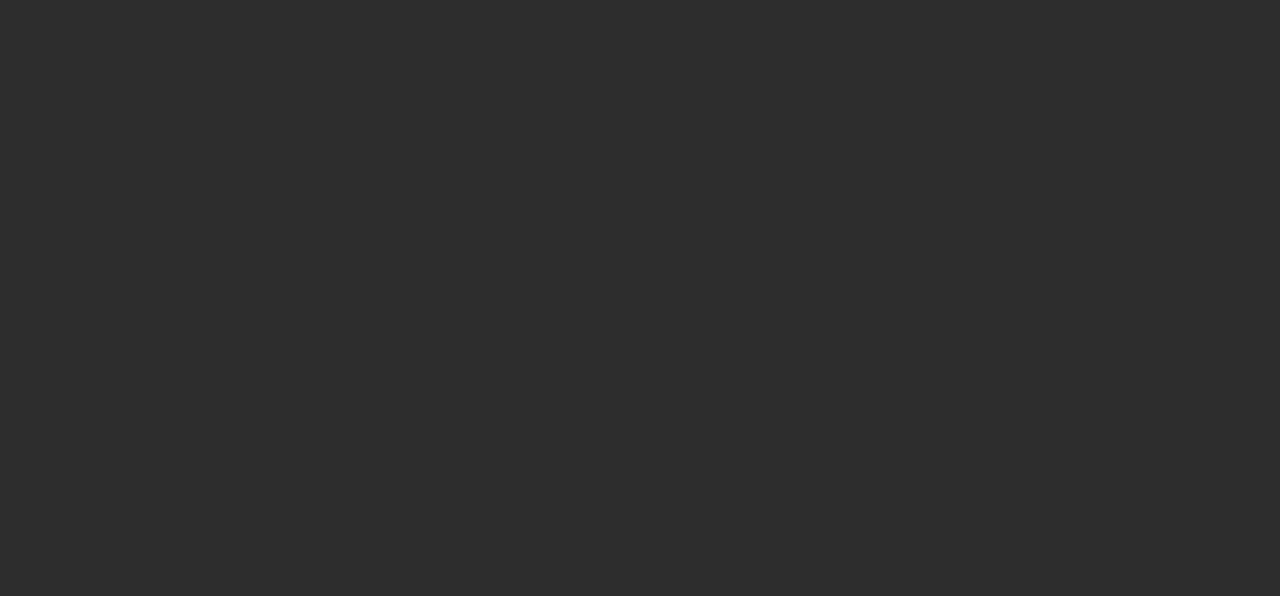
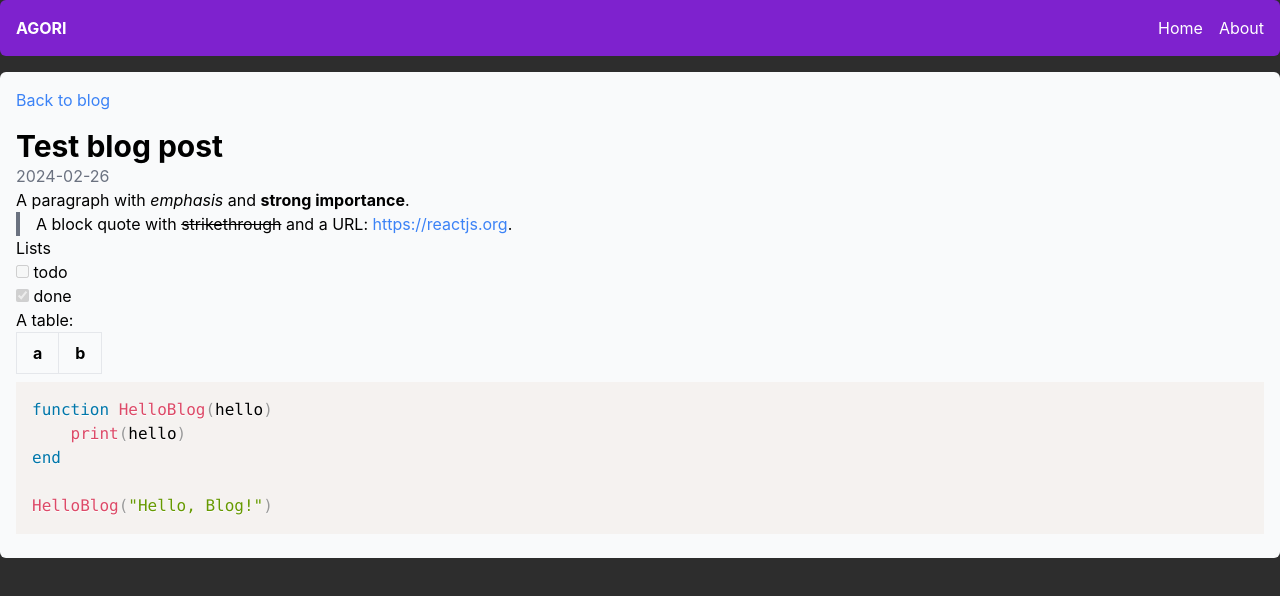
Before and after one commit to GuglioIsStupid/agori.dev, a React (Create React App) app: page /blog/1 in a window 1280 px wide. Before the commit this address had no page. Shown: the top 596 px of the page. Built offline with nearby package versions, Linux system fonts and the light colour scheme.

Commit message:
blogs!!!

```diff
--- a/package.json
+++ b/package.json
@@ -8,8 +8,13 @@
     "@testing-library/user-event": "^13.5.0",
     "react": "^18.2.0",
     "react-dom": "^18.2.0",
+    "react-helmet": "^6.1.0",
+    "react-markdown": "^9.0.1",
     "react-router-dom": "^6.22.0",
     "react-scripts": "5.0.1",
+    "react-syntax-highlighter": "^15.5.0",
+    "rehype-raw": "^7.0.0",
+    "remark-gfm": "^4.0.0",
     "tailwind-scrollbar-hide": "^1.1.7",
     "tailwindcss": "^3.4.1",
     "web-vitals": "^2.1.4"
--- a/src/App.js
+++ b/src/App.js
@@ -4,6 +4,9 @@ import { BrowserRouter as Router, Route, Routes } from "react-router-dom";
 // Pages
 import Home from './pages/Home';
 import About from './pages/About';
+import Blog from './pages/Blog';
+
+import BlogPost from './pages/BlogPost';
 
 function App() {
   return (
@@ -12,6 +15,9 @@ function App() {
       <Routes>
         <Route path="/" element={<Home />} />
         <Route path="/about" element={<About />} />
+        <Route path="/blog" element={<Blog />} />
+
+        <Route path="/blog/:id" element={<BlogPost />} />
       </Routes>
     </Router>
     </div>
--- /dev/null
+++ b/src/components/BlogItem.js
@@ -0,0 +1,12 @@
+import React from 'react';
+import { Link } from 'react-router-dom';
+
+export default function BlogItem({ post }) {
+    return (
+        <div className="bg-white p-4 rounded-md shadow-md">
+            <p className="text-xl font-bold">{post.title}</p>
+            <p className="text-gray-500">{post.date}</p>
+            <p>{post.preview}</p>
+        </div>
+    )
+}
--- /dev/null
+++ b/src/pages/Blog.js
@@ -0,0 +1,39 @@
+// Get all files in ../posts
+
+import React from 'react';
+import { Link } from 'react-router-dom';
+
+import Header from '../components/Header';
+import BlogItem from '../components/BlogItem';
+
+const allPosts = [
+    {
+        id: 1,
+        date: "2024-02-26",
+        title: "Test blog post",
+        preview: "This is a test blog post"
+    }
+]
+
+export default function Blog() {
+    return (
+        <div className="container mx-auto">
+            <Header />
+            <div className="bg-gray-50 p-4 rounded-md mt-4">
+                <div className="mt-4">
+                    <p className="text-2xl">Blog</p>
+                    {/*Grid 3x*/}
+                    <div className="mt-4 grid grid-cols-3 gap-4">
+                        {allPosts.map((post, index) => {
+                            return (
+                                <Link to={`/blog/${post.id}`} key={index}>
+                                    <BlogItem post={post} />
+                                </Link>
+                            )
+                        })}
+                    </div>
+                </div>
+            </div>
+        </div>
+    )
+}
--- /dev/null
+++ b/src/pages/BlogPost.js
@@ -0,0 +1,120 @@
+import React from 'react';
+import { Link, useNavigate, useParams } from 'react-router-dom';
+//<Route path="/blog/:id" element={<Blog />} />
+// markdown parser
+import ReactMarkdown from 'react-markdown';
+import remarkGfm from 'remark-gfm';
+import {Prism as SyntaxHighlighter} from 'react-syntax-highlighter';
+import {dark} from 'react-syntax-highlighter/dist/esm/styles/prism';
+import { Helmet } from 'react-helmet';
+
+import Header from '../components/Header';
+
+const blogs = [
+    {
+        id: 1,
+        date: "2024-02-26",
+        title: "Test blog post",
+        preview: "This is a test blog post",
+        content: `A paragraph with *emphasis* and **strong importance**.
+
+> A block quote with ~strikethrough~ and a URL: https://reactjs.org.
+
+* Lists
+* [ ] todo
+* [x] done
+
+A table:
+
+| a | b |
+| - | - |
+
+~~~lua
+function HelloBlog(hello)
+    print(hello)
+end
+
+HelloBlog("Hello, Blog!")
+~~~
+    `
+    }
+]
+
+export default function BlogPost() {
+    const { id } = useParams();
+    const post = blogs.find(post => post.id === parseInt(id));
+
+    {/*Create an embed for external links*/}
+    const LinkRenderer = ({ ...children }) => <Link {...children} />;
+    const ImageRenderer = ({ ...children }) => <img {...children} />;
+
+    return (
+        <div className="container mx-auto">
+            <Helmet>
+                <title>AGORIBlogs | {post.title}</title>
+                <meta name="og:description" content={post.preview} />
+                <meta name="og:title" content={"AGORIBlogs | " + post.title} />
+                <meta name="og:type" content="article" />
+                <meta name="og:url" content={"https://agori.dev/blog/" + post.id} />
+                {/* <meta name="og:image" content="https://agori.dev/images/agori-logo.png" /> */}
+                <meta name="twitter:card" content="summary" />
+                <meta name="twitter:site" content="@AGORIStudios" />
+                <meta name="twitter:title" content={"AGORIBlogs | " + post.title} />
+                <meta name="twitter:description" content={post.preview} />
+                {/* <meta name="twitter:image" content="https://agori.dev/images/agori-logo.png" /> */}
+
+            </Helmet>
+
+            <Header />
+
+            <div className="bg-gray-50 p-4 rounded-md mt-4">
+                <Link to="/blog" className="text-blue-500 hover:underline mb-4 block">Back to blog</Link>
+                <h1 className="text-3xl font-bold">{post.title}</h1>
+                <p className="text-gray-500">{post.date}</p>
+                <ReactMarkdown
+                    remarkPlugins={
+                        [remarkGfm]
+                    }
+                    components={{
+                        table: ({node, ...props}) => <table className="table-auto" {...props} />,
+                        th: ({node, ...props}) => <th className="border px-4 py-2" {...props} />,
+                        td: ({node, ...props}) => <td className="border px-4 py-2" {...props} />,
+                        tr: ({node, ...props}) => <tr className="border px-4 py-2" {...props} />,
+                        h1: ({node, ...props}) => <h1 className="text-2xl font-bold" {...props} />,
+                        h2: ({node, ...props}) => <h2 className="text-xl font-bold" {...props} />,
+                        h3: ({node, ...props}) => <h3 className="text-lg font-bold" {...props} />,
+                        h4: ({node, ...props}) => <h4 className="text-md font-bold" {...props} />,
+                        h5: ({node, ...props}) => <h5 className="text-sm font-bold" {...props} />,
+                        h6: ({node, ...props}) => <h6 className="text-xs font-bold" {...props} />,
+                        p: ({node, ...props}) => <p className="text-base" {...props} />,
+                        a: ({node, ...props}) => <a className="text-blue-500" {...props} />,
+                        ul: ({node, ...props}) => <ul className="list-disc" {...props} />,
+                        ol: ({node, ...props}) => <ol className="list-decimal" {...props} />,
+                        li: ({node, ...props}) => <li className="text-base" {...props} />,
+                        blockquote: ({node, ...props}) => <blockquote className="border-l-4 border-gray-500 pl-4" {...props} />,
+                        img: ({node, ...props}) => <img className="w-full" {...props} />,
+
+                        code(props) {
+                            const {children, className, node, ...rest} = props;
+                            const match = /language-(\w+)/.exec(className || '');
+                            return match ? (
+                                <SyntaxHighlighter
+                                    language={match[1]}
+                                    PreTag="div"
+                                    children={String(children).replace(/\n$/, '')}
+                                    {...rest}
+                                />
+                            ) : (
+                                <code className={className} {...rest}>
+                                    {String(children).replace(/\n$/, '')}
+                                </code>
+                            )
+                        }
+                    }}
+                >
+                    {post.content}
+                </ReactMarkdown>
+            </div>
+        </div>
+    )
+}
```
Also changed, not shown: src/posts/2024-02-26-testblog.md (added), 1 other file (tests, documents, lock files or other folders).
